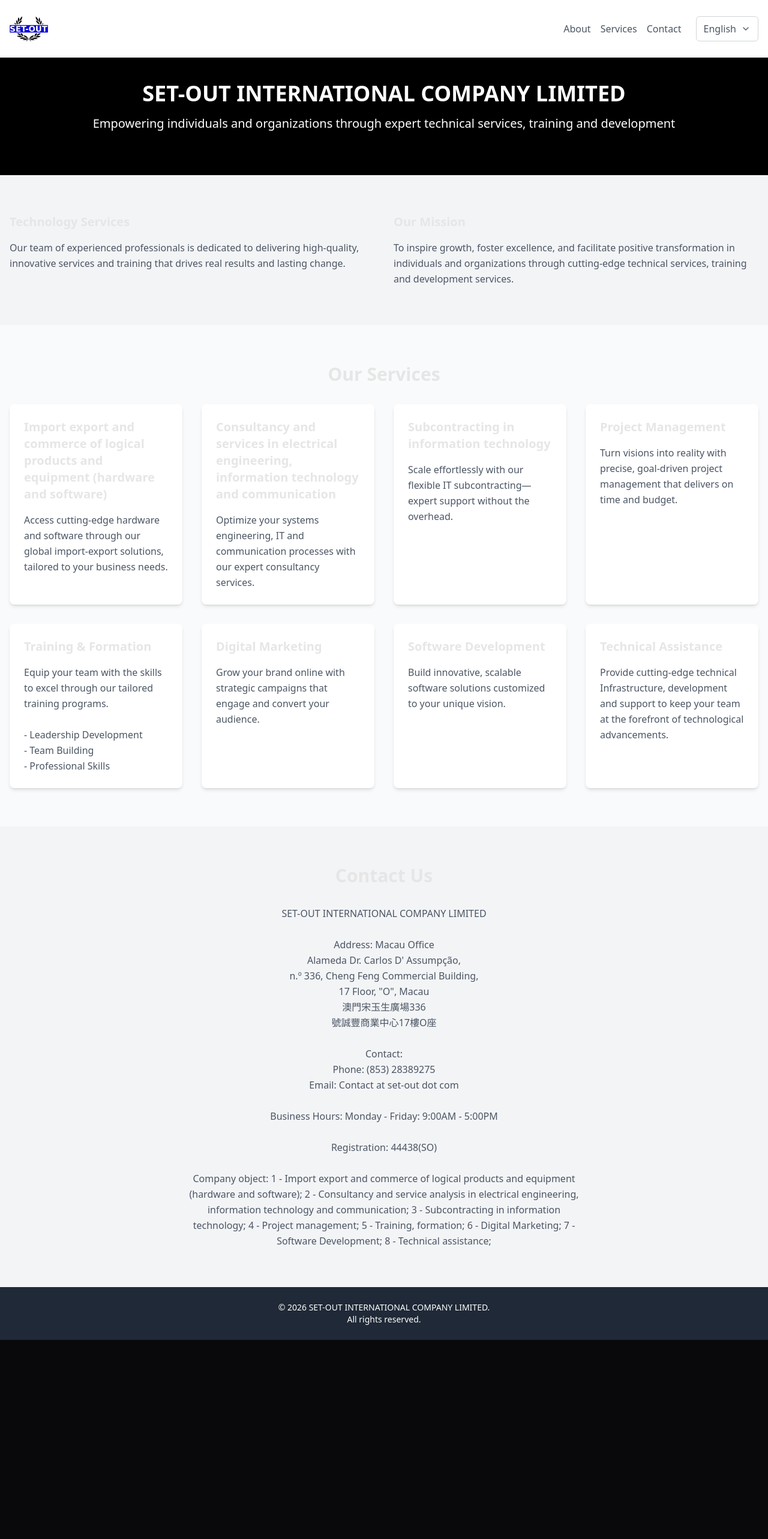
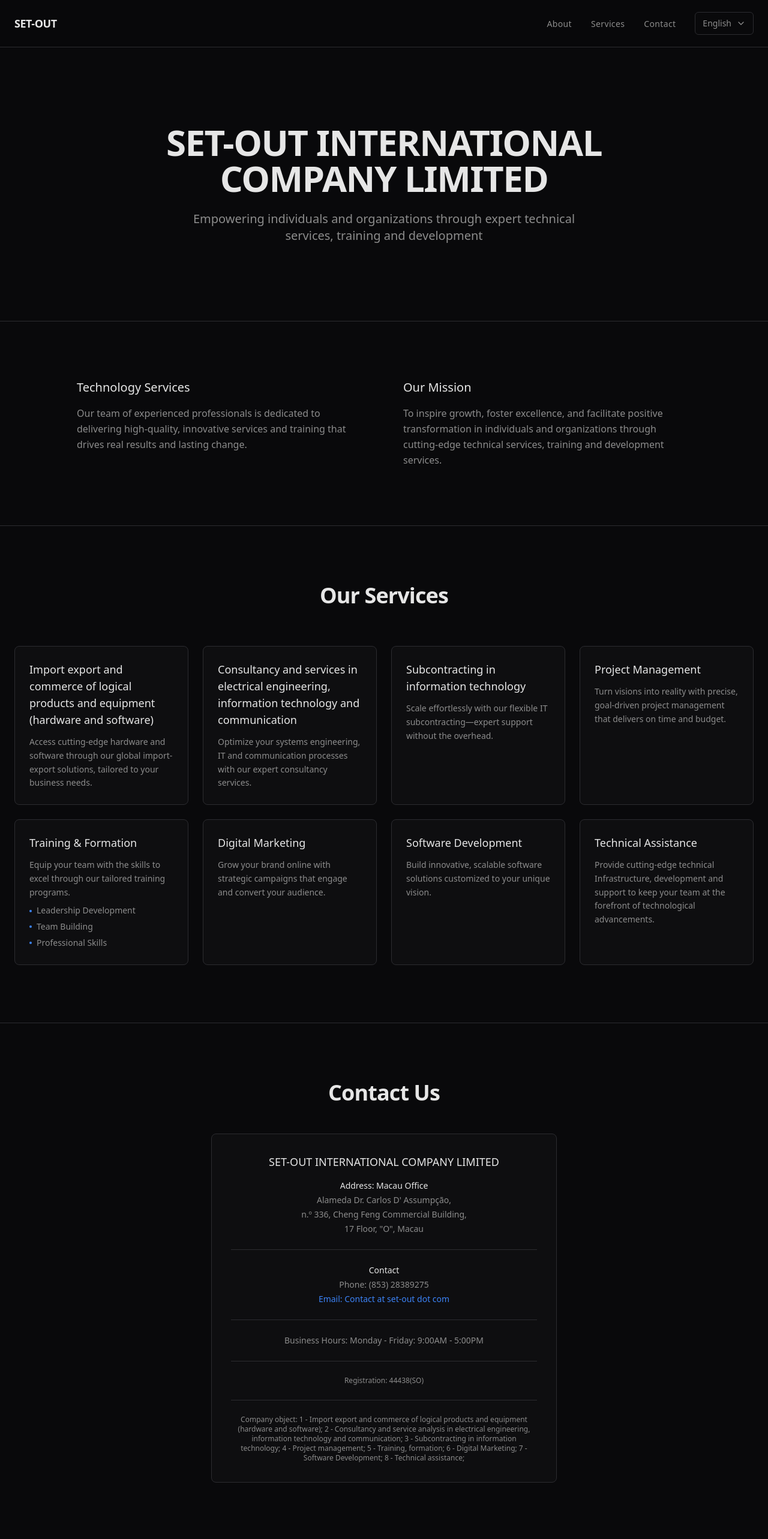
Before and after one commit to yanncarlier/v0-set-out-com, a Next.js app: page / in a window 1280 px wide. Shown: the top 2566 px of the page at 60% size. Before the commit the page ends 2234 px from the top, so only its background shows below. Built offline with nearby package versions, Linux system fonts and the light colour scheme.

Commit message:
fix: restore dark theme for reverted components
Revert to dark theme files after pull conflict.

Co-authored-by: Y <227698+yanncarlier@users.noreply.github.com>

```diff
--- a/components/footer.tsx
+++ b/components/footer.tsx
@@ -6,10 +6,12 @@ const Footer = () => {
   const currentYear = new Date().getFullYear()
 
   return (
-    <footer className="bg-gray-800 text-white py-6">
-      <div className="container mx-auto px-4 text-center">
-        <p className="text-sm">
-          &copy; {currentYear} {t("companyName")}. <br />
+    <footer className="border-t border-border bg-background py-8">
+      <div className="container mx-auto px-6 text-center">
+        <p className="text-sm text-muted-foreground">
+          &copy; {currentYear} {t("companyName")}
+        </p>
+        <p className="text-xs text-muted-foreground/60 mt-1">
           {t("allRightsReserved")}
         </p>
       </div>
--- a/components/landing-page.tsx
+++ b/components/landing-page.tsx
@@ -1,5 +1,4 @@
 "use client"
-import Image from "next/image"
 import Footer from "@/components/footer"
 import { LanguageSelector } from "@/components/language-selector"
 import { useLanguage } from "@/contexts/language-context"
@@ -8,32 +7,35 @@ export function LandingPage() {
   const { t } = useLanguage()
 
   return (
-    <div className="min-h-screen bg-gray-100">
-      <header className="bg-white shadow-sm sticky top-0 z-50">
-        <div className="container mx-auto px-4 py-4 flex justify-between items-center">
-          <Image
-            src="/logo.jpeg"
-            alt="SET-OUT Logo"
-            width={200}
-            height={80}
-            className="h-auto w-auto max-h-16"
-            priority
-          />
-          <div className="flex items-center gap-6">
+    <div className="min-h-screen bg-background text-foreground">
+      {/* Header */}
+      <header className="sticky top-0 z-50 border-b border-border bg-background/95 backdrop-blur supports-[backdrop-filter]:bg-background/60">
+        <div className="container mx-auto px-6 py-5 flex justify-between items-center">
+          <span className="text-lg font-semibold tracking-tight text-foreground">SET-OUT</span>
+          <div className="flex items-center gap-8">
             <nav className="hidden md:block">
-              <ul className="flex gap-4">
+              <ul className="flex gap-8">
                 <li>
-                  <a href="#about" className="text-gray-600 hover:text-blue-600 transition-colors">
+                  <a
+                    href="#about"
+                    className="text-muted-foreground hover:text-accent transition-colors text-sm font-medium tracking-wide"
+                  >
                     {t("about")}
                   </a>
                 </li>
                 <li>
-                  <a href="#services" className="text-gray-600 hover:text-blue-600 transition-colors">
+                  <a
+                    href="#services"
+                    className="text-muted-foreground hover:text-accent transition-colors text-sm font-medium tracking-wide"
+                  >
                     {t("services")}
                   </a>
                 </li>
                 <li>
-                  <a href="#contact" className="text-gray-600 hover:text-blue-600 transition-colors">
+                  <a
+                    href="#contact"
+                    className="text-muted-foreground hover:text-accent transition-colors text-sm font-medium tracking-wide"
+                  >
                     {t("contact")}
                   </a>
                 </li>
@@ -45,105 +47,163 @@ export function LandingPage() {
       </header>
 
       <main>
-        <section className="bg-black text-white py-10">
-          <div className="container mx-auto px-4 text-center">
-            <h1 className="text-4xl font-bold mb-4 text-balance">{t("heroTitle")}</h1>
-            <p className="text-xl mb-8 text-pretty">{t("heroSubtitle")}</p>
+        {/* Hero Section */}
+        <section className="py-24 md:py-32 border-b border-border">
+          <div className="container mx-auto px-6 text-center max-w-4xl">
+            <h1 className="text-4xl md:text-5xl lg:text-6xl font-semibold mb-6 text-balance tracking-tight">
+              {t("heroTitle")}
+            </h1>
+            <p className="text-lg md:text-xl text-muted-foreground text-pretty max-w-2xl mx-auto leading-relaxed">
+              {t("heroSubtitle")}
+            </p>
           </div>
         </section>
 
-        <section id="about" className="py-16">
-          <div className="container mx-auto px-4">
-            <div className="grid md:grid-cols-2 gap-8">
-              <div>
-                <h3 className="text-xl font-semibold mb-4">{t("technologyServices")}</h3>
-                <p className="text-gray-600 leading-relaxed">{t("technologyServicesDesc")}</p>
+        {/* About Section */}
+        <section id="about" className="py-20 md:py-24">
+          <div className="container mx-auto px-6">
+            <div className="grid md:grid-cols-2 gap-12 md:gap-16 max-w-5xl mx-auto">
+              <div className="space-y-4">
+                <h3 className="text-xl font-medium text-foreground">{t("technologyServices")}</h3>
+                <p className="text-muted-foreground leading-relaxed">{t("technologyServicesDesc")}</p>
               </div>
-              <div>
-                <h3 className="text-xl font-semibold mb-4">{t("ourMission")}</h3>
-                <p className="text-gray-600 leading-relaxed">{t("ourMissionDesc")}</p>
+              <div className="space-y-4">
+                <h3 className="text-xl font-medium text-foreground">{t("ourMission")}</h3>
+                <p className="text-muted-foreground leading-relaxed">{t("ourMissionDesc")}</p>
               </div>
             </div>
           </div>
         </section>
 
-        <section id="services" className="bg-gray-50 py-16">
-          <div className="container mx-auto px-4">
-            <h2 className="text-3xl font-bold mb-8 text-center text-balance">{t("ourServices")}</h2>
-            <div className="grid md:grid-cols-2 lg:grid-cols-4 gap-8">
-              <div className="bg-white rounded-lg shadow-md p-6 hover:shadow-lg transition-shadow">
-                <h3 className="text-xl font-semibold mb-4">{t("importExport")}</h3>
-                <p className="text-gray-600 leading-relaxed">{t("importExportDesc")}</p>
+        {/* Services Section */}
+        <section id="services" className="py-20 md:py-24 border-t border-border">
+          <div className="container mx-auto px-6">
+            <h2 className="text-3xl md:text-4xl font-semibold mb-16 text-center text-balance tracking-tight">
+              {t("ourServices")}
+            </h2>
+            <div className="grid md:grid-cols-2 lg:grid-cols-4 gap-6">
+              {/* Service Card 1 */}
+              <div className="group p-6 rounded-lg border border-border bg-card hover:border-accent/50 transition-colors">
+                <h3 className="text-lg font-medium mb-3 text-foreground group-hover:text-accent transition-colors">
+                  {t("importExport")}
+                </h3>
+                <p className="text-sm text-muted-foreground leading-relaxed">{t("importExportDesc")}</p>
               </div>
 
-              <div className="bg-white rounded-lg shadow-md p-6 hover:shadow-lg transition-shadow">
-                <h3 className="text-xl font-semibold mb-4">{t("consultancy")}</h3>
-                <p className="text-gray-600 leading-relaxed">{t("consultancyDesc")}</p>
+              {/* Service Card 2 */}
+              <div className="group p-6 rounded-lg border border-border bg-card hover:border-accent/50 transition-colors">
+                <h3 className="text-lg font-medium mb-3 text-foreground group-hover:text-accent transition-colors">
+                  {t("consultancy")}
+                </h3>
+                <p className="text-sm text-muted-foreground leading-relaxed">{t("consultancyDesc")}</p>
               </div>
 
-              <div className="bg-white rounded-lg shadow-md p-6 hover:shadow-lg transition-shadow">
-                <h3 className="text-xl font-semibold mb-4">{t("subcontracting")}</h3>
-                <p className="text-gray-600 leading-relaxed">{t("subcontractingDesc")}</p>
+              {/* Service Card 3 */}
+              <div className="group p-6 rounded-lg border border-border bg-card hover:border-accent/50 transition-colors">
+                <h3 className="text-lg font-medium mb-3 text-foreground group-hover:text-accent transition-colors">
+                  {t("subcontracting")}
+                </h3>
+                <p className="text-sm text-muted-foreground leading-relaxed">{t("subcontractingDesc")}</p>
               </div>
 
-              <div className="bg-white rounded-lg shadow-md p-6 hover:shadow-lg transition-shadow">
-                <h3 className="text-xl font-semibold mb-4">{t("projectManagement")}</h3>
-                <p className="text-gray-600 leading-relaxed">{t("projectManagementDesc")}</p>
+              {/* Service Card 4 */}
+              <div className="group p-6 rounded-lg border border-border bg-card hover:border-accent/50 transition-colors">
+                <h3 className="text-lg font-medium mb-3 text-foreground group-hover:text-accent transition-colors">
+                  {t("projectManagement")}
+                </h3>
+                <p className="text-sm text-muted-foreground leading-relaxed">{t("projectManagementDesc")}</p>
               </div>
 
-              <div className="bg-white rounded-lg shadow-md p-6 hover:shadow-lg transition-shadow">
-                <h3 className="text-xl font-semibold mb-4">{t("training")}</h3>
-                <p className="text-gray-600 leading-relaxed">
-                  {t("trainingDesc")}
-                  <br />
-                  <br />- {t("leadershipDev")}
-                  <br />- {t("teamBuilding")}
-                  <br />- {t("professionalSkills")}
-                </p>
+              {/* Service Card 5 */}
+              <div className="group p-6 rounded-lg border border-border bg-card hover:border-accent/50 transition-colors">
+                <h3 className="text-lg font-medium mb-3 text-foreground group-hover:text-accent transition-colors">
+                  {t("training")}
+                </h3>
+                <div className="text-sm text-muted-foreground leading-relaxed space-y-2">
+                  <p>{t("trainingDesc")}</p>
+                  <ul className="space-y-1 mt-3">
+                    <li className="flex items-center gap-2">
+                      <span className="w-1 h-1 rounded-full bg-accent" />
+                      {t("leadershipDev")}
+                    </li>
+                    <li className="flex items-center gap-2">
+                      <span className="w-1 h-1 rounded-full bg-accent" />
+                      {t("teamBuilding")}
+                    </li>
+                    <li className="flex items-center gap-2">
+                      <span className="w-1 h-1 rounded-full bg-accent" />
+                      {t("professionalSkills")}
+                    </li>
+                  </ul>
+                </div>
               </div>
 
-              <div className="bg-white rounded-lg shadow-md p-6 hover:shadow-lg transition-shadow">
-                <h3 className="text-xl font-semibold mb-4">{t("digitalMarketing")}</h3>
-                <p className="text-gray-600 leading-relaxed">{t("digitalMarketingDesc")}</p>
+              {/* Service Card 6 */}
+              <div className="group p-6 rounded-lg border border-border bg-card hover:border-accent/50 transition-colors">
+                <h3 className="text-lg font-medium mb-3 text-foreground group-hover:text-accent transition-colors">
+                  {t("digitalMarketing")}
+                </h3>
+                <p className="text-sm text-muted-foreground leading-relaxed">{t("digitalMarketingDesc")}</p>
               </div>
 
-              <div className="bg-white rounded-lg shadow-md p-6 hover:shadow-lg transition-shadow">
-                <h3 className="text-xl font-semibold mb-4">{t("softwareDev")}</h3>
-                <p className="text-gray-600 leading-relaxed">{t("softwareDevDesc")}</p>
+              {/* Service Card 7 */}
+              <div className="group p-6 rounded-lg border border-border bg-card hover:border-accent/50 transition-colors">
+                <h3 className="text-lg font-medium mb-3 text-foreground group-hover:text-accent transition-colors">
+                  {t("softwareDev")}
+                </h3>
+                <p className="text-sm text-muted-foreground leading-relaxed">{t("softwareDevDesc")}</p>
               </div>
 
-              <div className="bg-white rounded-lg shadow-md p-6 hover:shadow-lg transition-shadow">
-                <h3 className="text-xl font-semibold mb-4">{t("technicalAssistance")}</h3>
-                <p className="text-gray-600 leading-relaxed">{t("technicalAssistanceDesc")}</p>
+              {/* Service Card 8 */}
+              <div className="group p-6 rounded-lg border border-border bg-card hover:border-accent/50 transition-colors">
+                <h3 className="text-lg font-medium mb-3 text-foreground group-hover:text-accent transition-colors">
+                  {t("technicalAssistance")}
+                </h3>
+                <p className="text-sm text-muted-foreground leading-relaxed">{t("technicalAssistanceDesc")}</p>
               </div>
             </div>
           </div>
         </section>
 
-        <section id="contact" className="py-16">
-          <div className="container mx-auto px-4 text-center">
-            <h2 className="text-3xl font-bold mb-8 text-balance">{t("contactUs")}</h2>
-            <div className="max-w-2xl mx-auto">
-              <p className="text-gray-600 leading-relaxed">
-                {t("companyName")} <br />
-                <br />
-                {t("address")} <br />
-                {t("addressLine1")} <br />
-                {t("addressLine2")} <br />
-                {t("addressLine3")} <br />
-                澳門宋玉生廣場336 <br />
-                號誠豐商業中心17樓O座 <br />
-                <br />
-                Contact: <br />
-                {t("phone")} <br />
-                {t("email")} <br />
-                <br />
-                {t("businessHours")} <br />
-                <br />
-                {t("registration")} <br />
-                <br />
-                {t("companyObject")}
-              </p>
+        {/* Contact Section */}
+        <section id="contact" className="py-20 md:py-24 border-t border-border">
+          <div className="container mx-auto px-6 text-center">
+            <h2 className="text-3xl md:text-4xl font-semibold mb-12 text-balance tracking-tight">
+              {t("contactUs")}
+            </h2>
+            <div className="max-w-xl mx-auto space-y-8">
+              <div className="p-8 rounded-lg border border-border bg-card">
+                <h3 className="text-lg font-medium text-foreground mb-4">{t("companyName")}</h3>
+
+                <div className="space-y-6 text-sm text-muted-foreground">
+                  <div className="space-y-1">
+                    <p className="text-foreground font-medium">{t("address")}</p>
+                    <p>{t("addressLine1")}</p>
+                    <p>{t("addressLine2")}</p>
+                    <p>{t("addressLine3")}</p>
+                  </div>
+
+                  <div className="h-px bg-border" />
+
+                  <div className="space-y-1">
+                    <p className="text-foreground font-medium">Contact</p>
+                    <p>{t("phone")}</p>
+                    <p className="text-accent">{t("email")}</p>
+                  </div>
+
+                  <div className="h-px bg-border" />
+
+                  <p>{t("businessHours")}</p>
+
+                  <div className="h-px bg-border" />
+
+                  <p className="text-xs">{t("registration")}</p>
+
+                  <div className="h-px bg-border" />
+
+                  <p className="text-xs">{t("companyObject")}</p>
+                </div>
+              </div>
             </div>
           </div>
         </section>
--- a/components/language-selector.tsx
+++ b/components/language-selector.tsx
@@ -3,7 +3,7 @@
 import { useLanguage } from "@/contexts/language-context"
 import type { Language } from "@/lib/translations"
 import { ChevronDown } from "lucide-react"
-import { useState } from "react"
+import { useState, useRef, useEffect } from "react"
 
 const languageNames = {
   en: "English",
@@ -16,30 +16,44 @@ const languageNames = {
 export function LanguageSelector() {
   const { language, setLanguage } = useLanguage()
   const [isOpen, setIsOpen] = useState(false)
+  const dropdownRef = useRef<HTMLDivElement>(null)
 
   const handleLanguageChange = (lang: Language) => {
     setLanguage(lang)
     setIsOpen(false)
   }
 
+  // Close dropdown when clicking outside
+  useEffect(() => {
+    const handleClickOutside = (event: MouseEvent) => {
+      if (dropdownRef.current && !dropdownRef.current.contains(event.target as Node)) {
+        setIsOpen(false)
+      }
+    }
+    document.addEventListener("mousedown", handleClickOutside)
+    return () => document.removeEventListener("mousedown", handleClickOutside)
+  }, [])
+
   return (
-    <div className="relative">
+    <div className="relative" ref={dropdownRef}>
       <button
         onClick={() => setIsOpen(!isOpen)}
-        className="flex items-center space-x-2 px-3 py-2 text-gray-600 hover:text-blue-600 border border-gray-300 rounded-md"
+        className="flex items-center gap-2 px-3 py-2 text-sm text-muted-foreground hover:text-foreground border border-border rounded-md bg-background transition-colors"
       >
         <span>{languageNames[language]}</span>
-        <ChevronDown className="w-4 h-4" />
+        <ChevronDown className={`w-4 h-4 transition-transform ${isOpen ? "rotate-180" : ""}`} />
       </button>
 
       {isOpen && (
-        <div className="absolute right-0 mt-2 w-40 bg-white border border-gray-300 rounded-md shadow-lg z-50">
+        <div className="absolute right-0 mt-2 w-40 border border-border rounded-md bg-popover overflow-hidden z-50">
           {Object.entries(languageNames).map(([lang, name]) => (
             <button
               key={lang}
               onClick={() => handleLanguageChange(lang as Language)}
-              className={`block w-full text-left px-4 py-2 hover:bg-gray-100 ${
-                language === lang ? "bg-blue-50 text-blue-600" : "text-gray-700"
+              className={`block w-full text-left px-4 py-2.5 text-sm transition-colors ${
+                language === lang
+                  ? "bg-accent/10 text-accent"
+                  : "text-popover-foreground hover:bg-muted"
               }`}
             >
               {name}
```
